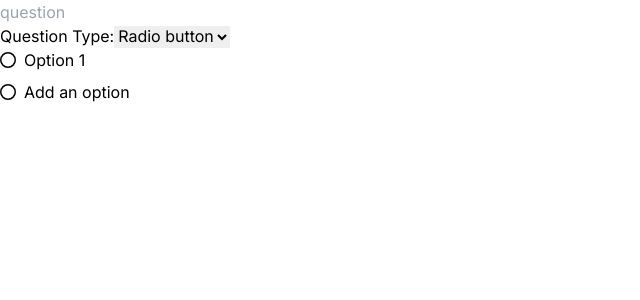
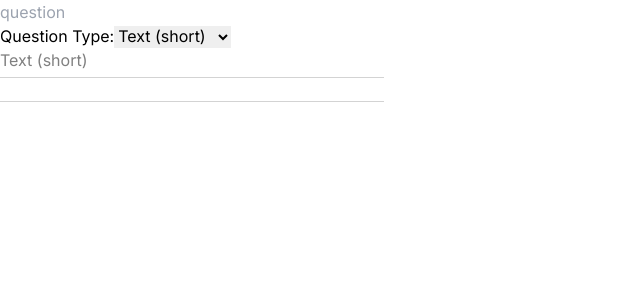
Before and after one commit to jp-ryuji/open-form, a Next.js app: page / in a window 1280 px wide. Shown: the top 300 px of the page, without its empty margins (0-640 px from the left). Built offline with nearby package versions, Linux system fonts and the light colour scheme.

Commit message:
add question type with text

```diff
--- /dev/null
+++ b/app/components/question/QuestionForm.module.css
@@ -0,0 +1,23 @@
+.render_question_text {
+  color: gray;
+  position: relative;
+  cursor: default;
+}
+
+.render_question_text::before,
+.render_question_text::after {
+  content: '';
+  position: absolute;
+  left: 0;
+  width: 30%;
+  height: 1px;
+  background-color: lightgray;
+}
+
+.render_question_text::before {
+  bottom: -6px; /* NOTE: color becomes lighter when it's -5px for some reason */
+}
+
+.render_question_text::after {
+  bottom: -30px;
+}
--- a/app/components/question/QuestionForm.tsx
+++ b/app/components/question/QuestionForm.tsx
@@ -6,11 +6,16 @@ import QuestionOption from './QuestionOption'
 import Question from './Question'
 import { determineIcon } from './utils/utilities'
 import AddOption from './AddOption'
-import { questionTypeMultipleOptions as qTypeMultiOptions } from './question-type'
+import {
+  questionTypeText as qTypeText,
+  questionTypeMultipleOptions as qTypeMultiOptions,
+} from './question-type'
+
+import styles from './QuestionForm.module.css'
 
 export default function QuestionForm() {
   const [selectedQuestionType, setSelectedQuestionType] = useState(
-    qTypeMultiOptions.radio
+    qTypeText.short
   )
   const [questionOptions, setQuestionOptions] = useState([
     {
@@ -18,6 +23,11 @@ export default function QuestionForm() {
       value: 'Option 1',
     },
   ])
+
+  const isQTypeTextSelected =
+    Object.values(qTypeText).includes(selectedQuestionType)
+  const isQTypeMultOptionsSelected =
+    Object.values(qTypeMultiOptions).includes(selectedQuestionType)
 
   const changeQuestionTypeHandler = (
     event: React.ChangeEvent<HTMLSelectElement>
@@ -52,6 +62,23 @@ export default function QuestionForm() {
     setQuestionOptions(newQuestionOptions)
   }
 
+  // FIXME: Consider renaming this function
+  const showQuestionText = () => {
+    return isQTypeTextSelected && renderQuestionText()
+  }
+  const renderQuestionText = () => {
+    return (
+      <>
+        <p className={styles.render_question_text}>
+          Text ({selectedQuestionType})
+        </p>
+      </>
+    )
+  }
+
+  const showQuestionOptions = () => {
+    return isQTypeMultOptionsSelected && renderQuestionOptions()
+  }
   const renderQuestionOptions = () => {
     const icon = determineIcon(selectedQuestionType)
 
@@ -93,12 +120,16 @@ export default function QuestionForm() {
             value={selectedQuestionType}
             onChange={changeQuestionTypeHandler}
           >
+            <option value={qTypeText.short}>Text (short)</option>
+            <option value={qTypeText.long}>Text (long)</option>
             <option value={qTypeMultiOptions.radio}>Radio button</option>
+            <option value={qTypeMultiOptions.radio}>Radio Button</option>
             <option value={qTypeMultiOptions.checkbox}>Checkbox</option>
             <option value={qTypeMultiOptions.pulldown}>Pulldown</option>
           </select>
         </label>
-        {renderQuestionOptions()}
+        {showQuestionText()}
+        {showQuestionOptions()}
       </div>
     </>
   )
--- a/app/components/question/question-type.ts
+++ b/app/components/question/question-type.ts
@@ -1,5 +1,15 @@
+export const questionTypeText = {
+  short: 'short',
+  long: 'long',
+}
+
 export const questionTypeMultipleOptions = {
   radio: 'radio',
   checkbox: 'checkbox',
   pulldown: 'pulldown',
 }
+
+export const questionType = {
+  ...questionTypeText,
+  ...questionTypeMultipleOptions,
+}
```
